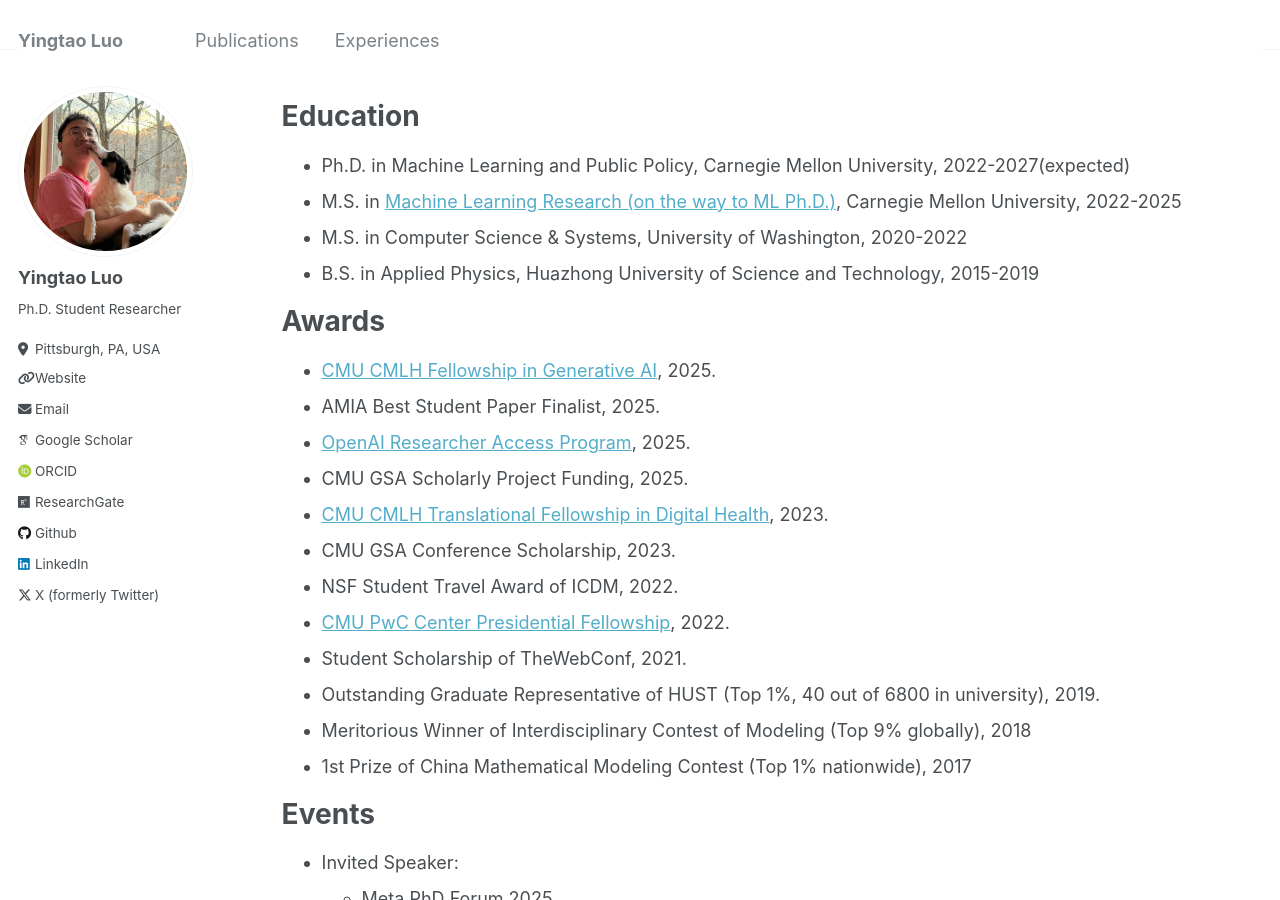
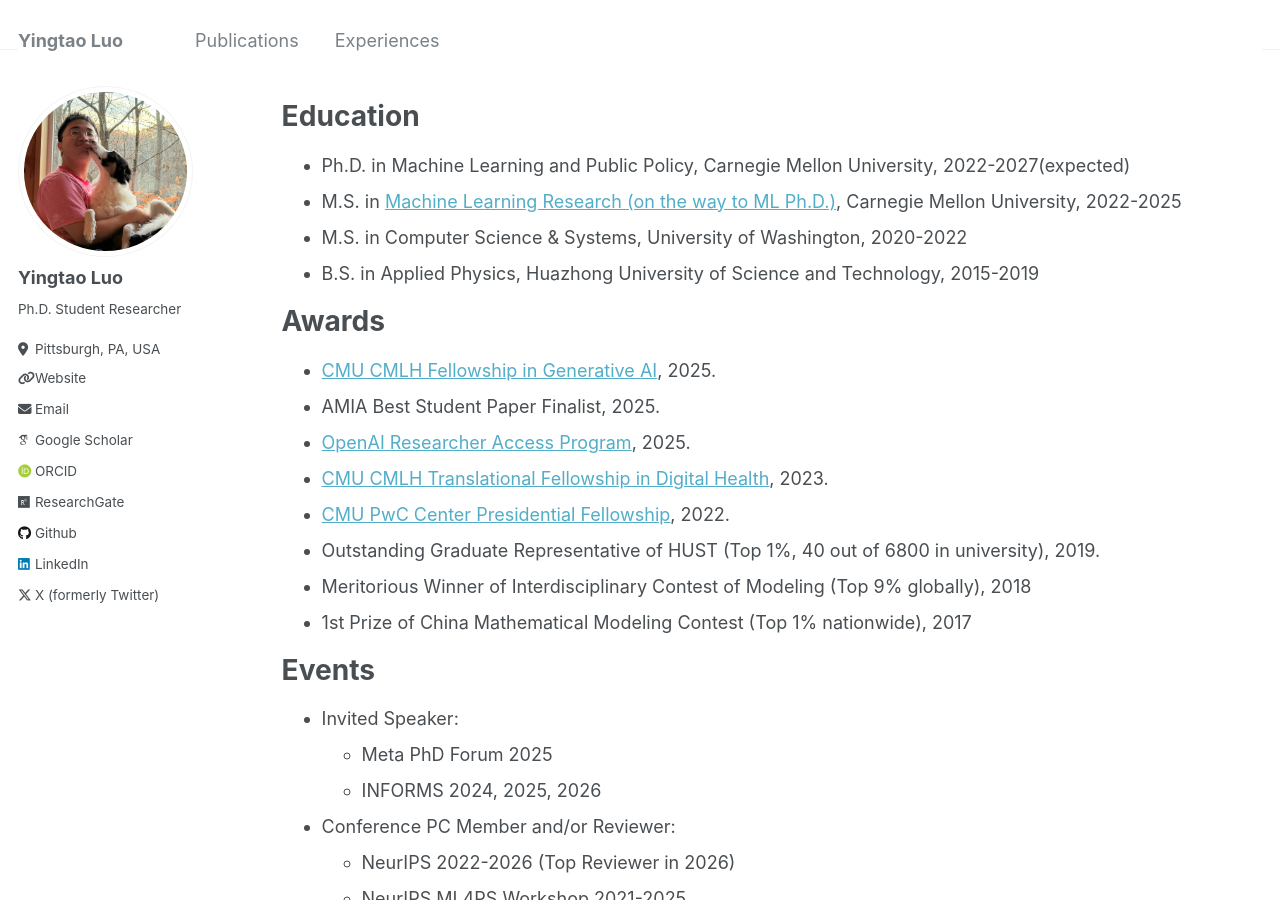
Before and after one commit to yingtaoluo/yingtaoluo.github.io, a Jekyll site: the page built from _pages/experiences.md, in a window 1280 px wide and 900 px high. Built offline with Jekyll 4.4.1, drawn with Linux system fonts in a browser that asks for light colours; some web fonts are replaced.

Commit message:
Update experiences by removing outdated entries
Removed several awards and funding entries from experiences.

```diff
--- a/_pages/experiences.md
+++ b/_pages/experiences.md
@@ -20,12 +20,8 @@ Awards
 * [CMU CMLH Fellowship in Generative AI](https://www.cs.cmu.edu/cmlh/), 2025.
 * AMIA Best Student Paper Finalist, 2025.
 * [OpenAI Researcher Access Program](https://openai.com/form/researcher-access-program/), 2025.
-* CMU GSA Scholarly Project Funding, 2025.
 * [CMU CMLH Translational Fellowship in Digital Health](https://www.cs.cmu.edu/cmlh/), 2023.
-* CMU GSA Conference Scholarship, 2023.
-* NSF Student Travel Award of ICDM, 2022.
 * [CMU PwC Center Presidential Fellowship](https://www.cmu.edu/risk-reg-center/index.html), 2022.
-* Student Scholarship of TheWebConf, 2021.
 * Outstanding Graduate Representative of HUST (Top 1%, 40 out of 6800 in university), 2019.
 * Meritorious Winner of Interdisciplinary Contest of Modeling (Top 9% globally), 2018
 * 1st Prize of China Mathematical Modeling Contest (Top 1% nationwide), 2017
```
